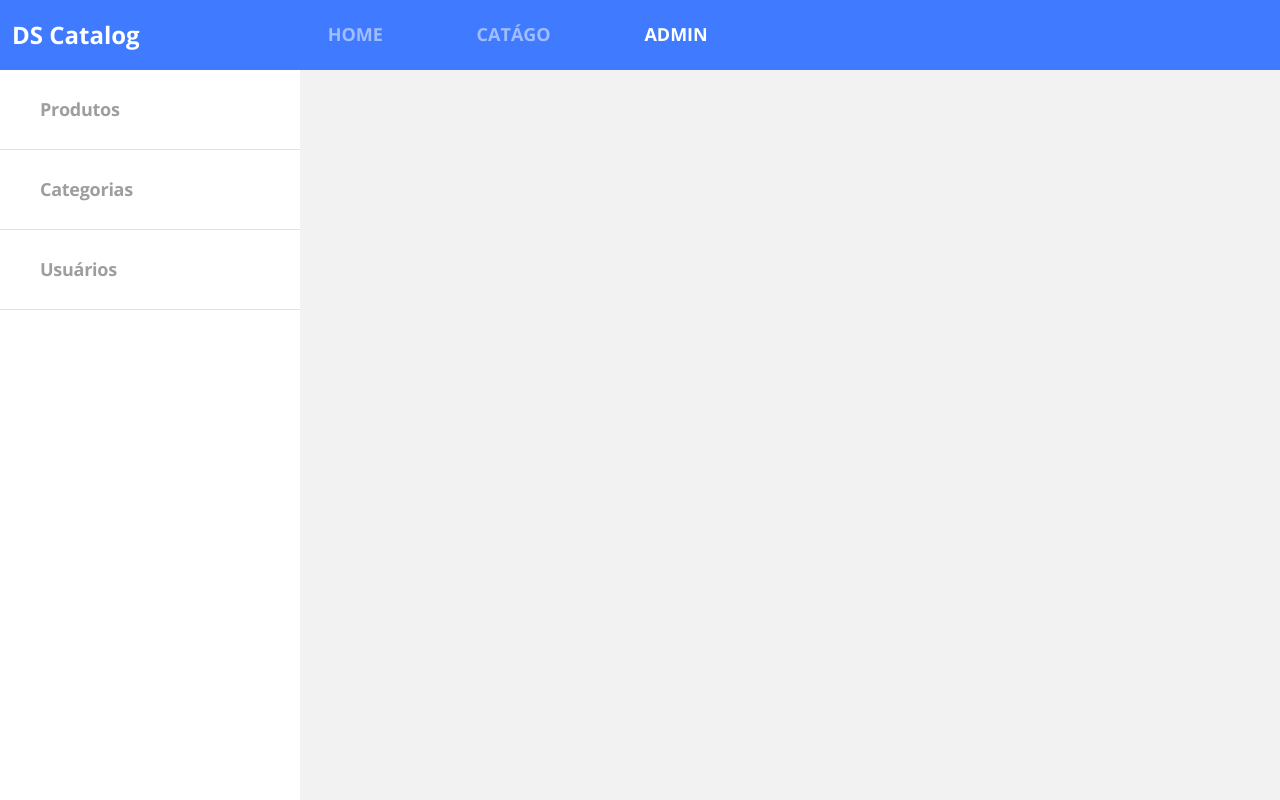
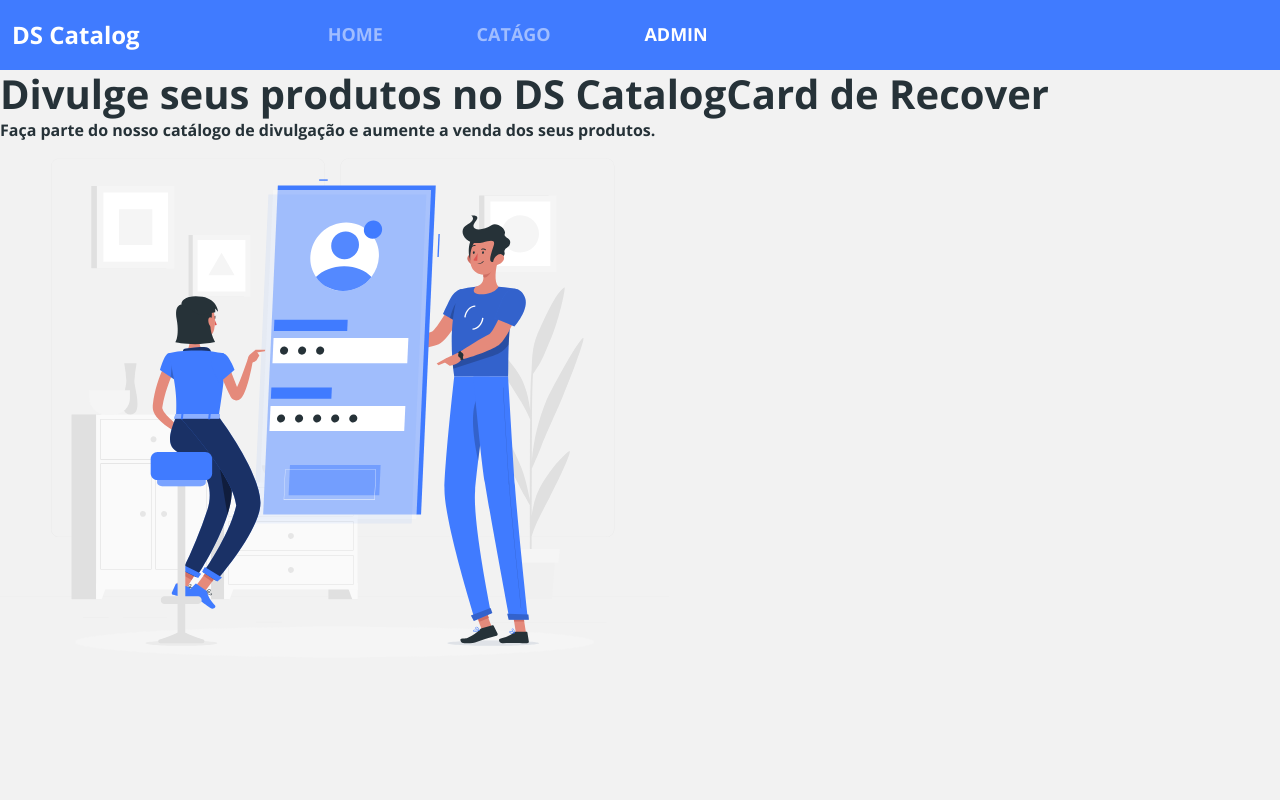
Before and after one commit to KEENNEEDYY/dscatalog-ecomerce, a React (Create React App) app in the folder frontweb/: page /admin/auth/recover in a window 1280 px wide. Built offline with nearby package versions, Linux system fonts and the light colour scheme; no server answers; the HTML template or start-up script is replaced by a standard one.

Commit message:
Auth routes

```diff
--- a/frontweb/src/Routes.tsx
+++ b/frontweb/src/Routes.tsx
@@ -4,6 +4,7 @@
 import Navbar from 'components/Navbar';
 import Admin from 'pages/Admin';
 import ProductDetails from 'pages/ProductDetails';
+import Auth from 'pages/Admin/Auth';
 
 const Routes = () => (
   <BrowserRouter>
@@ -16,10 +17,14 @@
         <Catalog />
       </Route>
       <Route path="/products/:productId">
-        <ProductDetails/>
+        <ProductDetails />
+      </Route>
+      <Redirect from="/admin/auth" to="/admin/auth/login" exact />
+      <Route path="/admin/auth">
+        <Auth />
       </Route>
       <Redirect from="/admin" to="/admin/products" exact />
-      <Route path='/admin'>
+      <Route path="/admin">
         <Admin />
       </Route>
     </Switch>
--- /dev/null
+++ b/frontweb/src/pages/Admin/Auth/index.tsx
@@ -0,0 +1,30 @@
+import './styles.css'
+import { ReactComponent as AuthImage } from 'assets/images/auth-img.svg';
+import { Route, Switch } from 'react-router-dom';
+
+const Auth = () => {
+    return(
+        <div className="auth-container">
+            <div className="auth-banner-container">
+                <h1>Divulge seus produtos no DS Catalog</h1>
+                <p>Faça parte do nosso catálogo de divulgação e aumente a venda dos seus produtos.</p>
+                <AuthImage />
+            </div>
+            <div className="auth-form-container">
+                <Switch>
+                    <Route path="/admin/auth/login">
+                        <h1>Card de Login</h1>
+                    </Route>
+                    <Route path="/admin/auth/signup">
+                        <h1>Card de Signup</h1>
+                    </Route>
+                    <Route path="/admin/auth/recover">
+                        <h1>Card de Recover</h1>
+                    </Route>
+                </Switch>
+            </div>
+        </div>
+    );
+}
+
+export default Auth;
--- /dev/null
+++ b/frontweb/src/pages/Admin/Auth/styles.css
@@ -0,0 +1,8 @@
+.auth-container{
+    display: flex;
+
+}
+
+.auth-form-container{
+
+}
--- a/frontweb/src/pages/ProductDetails/ProductDetailsLoader/index.tsx
+++ b/frontweb/src/pages/ProductDetails/ProductDetailsLoader/index.tsx
@@ -5,13 +5,21 @@
   <div className="card-loader-container">
     <ContentLoader
       speed={2}
-      width={280}
-      height={500}
-      viewBox="0 0 500 280"
+      width={310}
+      height={560}
+      viewBox="0 0 500 310"
       backgroundColor="#ecebeb"
       foregroundColor="#d6d2d2"
     >
-      <rect x="3" y="0" rx="10" ry="0" width="300" height="180" />
+      <rect x="3" y="0"   rx="0" ry="0" width="310" height="20" />
+      <rect x="3" y="25"  rx="0" ry="0" width="310" height="20" />
+      <rect x="3" y="50"  rx="0" ry="0" width="310" height="20" />
+      <rect x="3" y="75"  rx="0" ry="0" width="310" height="20" />
+      <rect x="3" y="100"  rx="0" ry="0" width="310" height="20" />
+      <rect x="3" y="125"  rx="0" ry="0" width="310" height="20" />
+      <rect x="3" y="150" rx="0" ry="0" width="310" height="20" />
+      <rect x="3" y="175" rx="0" ry="0" width="300" height="20" />
+      <rect x="3" y="200" rx="0" ry="0" width="175" height="20" />
     </ContentLoader>
   </div>
 );
```
Also changed, not shown: frontweb/src/assets/images/auth-img.svg (added).
